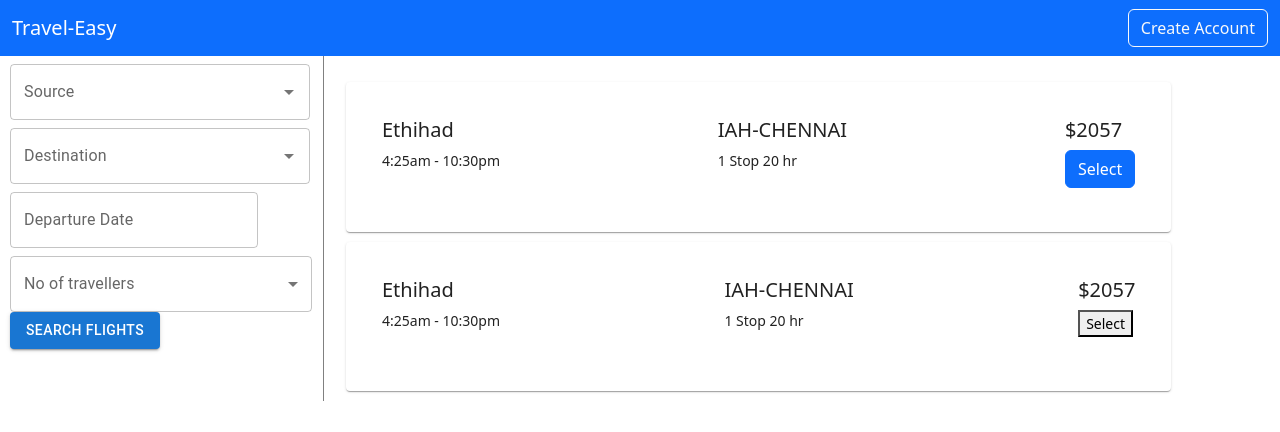
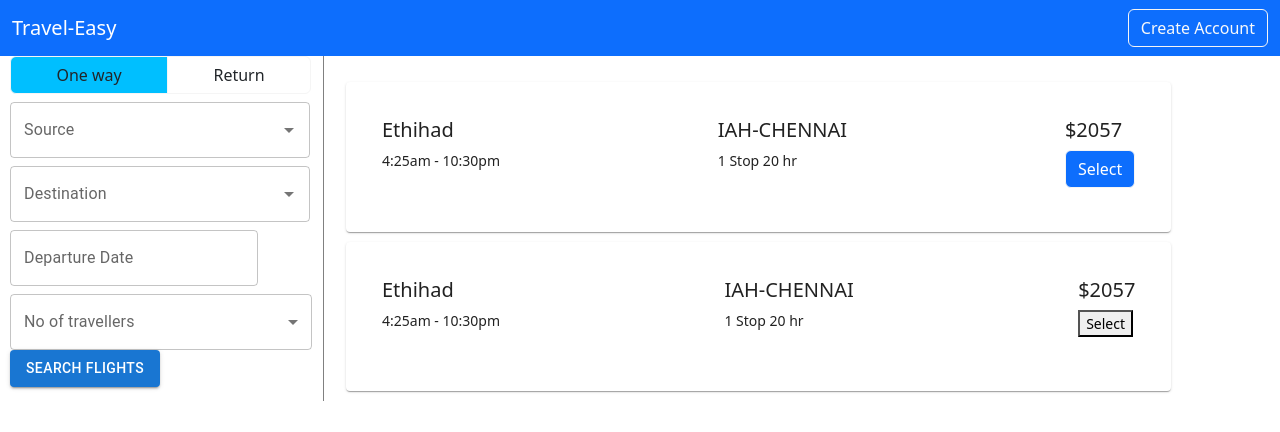
Before and after one commit to aoc38/Travel-Easy-frontend, a React (Create React App) app: page / in a window 1280 px wide. Shown: the top 432 px of the page. Built offline with nearby package versions, Linux system fonts and the light colour scheme.

Commit message:
One Way two way dropdown

```diff
--- a/src/Components/Flights/searchflight.css
+++ b/src/Components/Flights/searchflight.css
@@ -7,3 +7,13 @@
 .scroll-vertical {
     overflow-y: scroll;
 }
+.active_btn {
+    background-color: deepskyblue !important;
+  }
+  .btn {
+    border: 1px solid whitesmoke !important;
+  }
+  .btn:focus {
+    box-shadow: none !important;
+    /* outline: thin dotted !important; */
+  }
--- a/src/Components/Flights/searchflight.js
+++ b/src/Components/Flights/searchflight.js
@@ -38,18 +38,40 @@
     { label: 4 },
     { label: 5 },
   ]);
-  const [selectedNoOfTravellers, setSelectedNoOfTravellers] = useState('')
-
-
+  const [selectedNoOfTravellers, setSelectedNoOfTravellers] = useState("");
+  const [bookReturn, setBookReturn] = useState(false);
+  const [btnType, setbtnType] = useState("oneWay");
+  const [returnDate, setReturnDate] = useState("");
+  const bookType = [
+    {
+      name: "One way",
+      id: "oneWay",
+    },
+    {
+      name: "Return",
+      id: "return",
+    },
+  ];
+  const handleBookType = (id) => {
+    setbtnType(id);
+    if (id === "oneWay") {
+      setBookReturn(false);
+      setReturnDate("");
+    } else if (id === "return") {
+      setBookReturn(true);
+    }
+  };
 
   const onSearch = () => {
     setShowList(true);
   };
 
-//   const onPassengersChange = (event) => {
-//     // setTravellers(event.target.value);
 
-//   };
+
+  //   const onPassengersChange = (event) => {
+  //     // setTravellers(event.target.value);
+
+  //   };
   const onPassengersChange = (value) => {
     setSelectedNoOfTravellers(value);
   };
@@ -62,6 +84,20 @@
 
                   </div> */}
         <div className="col-md-3 border-right ml-4">
+          <div className="btn-group d-flex justify-content-center">
+            {bookType.map((type) => {
+              return (
+                <button
+                  type="button"
+                  className={`btn ${btnType === type.id ? "active_btn" : ""}`}
+                  key={type.id}
+                  onClick={() => handleBookType(type.id)}
+                >
+                  {type.name}
+                </button>
+              );
+            })}
+          </div>
           <div>
             <div className="mt-2">
               <SearchInput input={source} label="Source" className="mt-2" />
@@ -73,12 +109,22 @@
                 className="mt-2"
               />
             </div>
+
             <div className="mt-2">
               <DatePickerTravel
                 value={value}
                 label="Departure Date"
                 className="mt-2"
               />
+            </div>
+            <div className="mt-2">
+            {btnType === "return" ? (
+                    <DatePickerTravel
+                    value={value}
+                    label="Return Date"
+                    className="mt-2"
+                  />
+                  ) : null}
             </div>
             <div className="mt-2">
               <SelectDropdown
```
